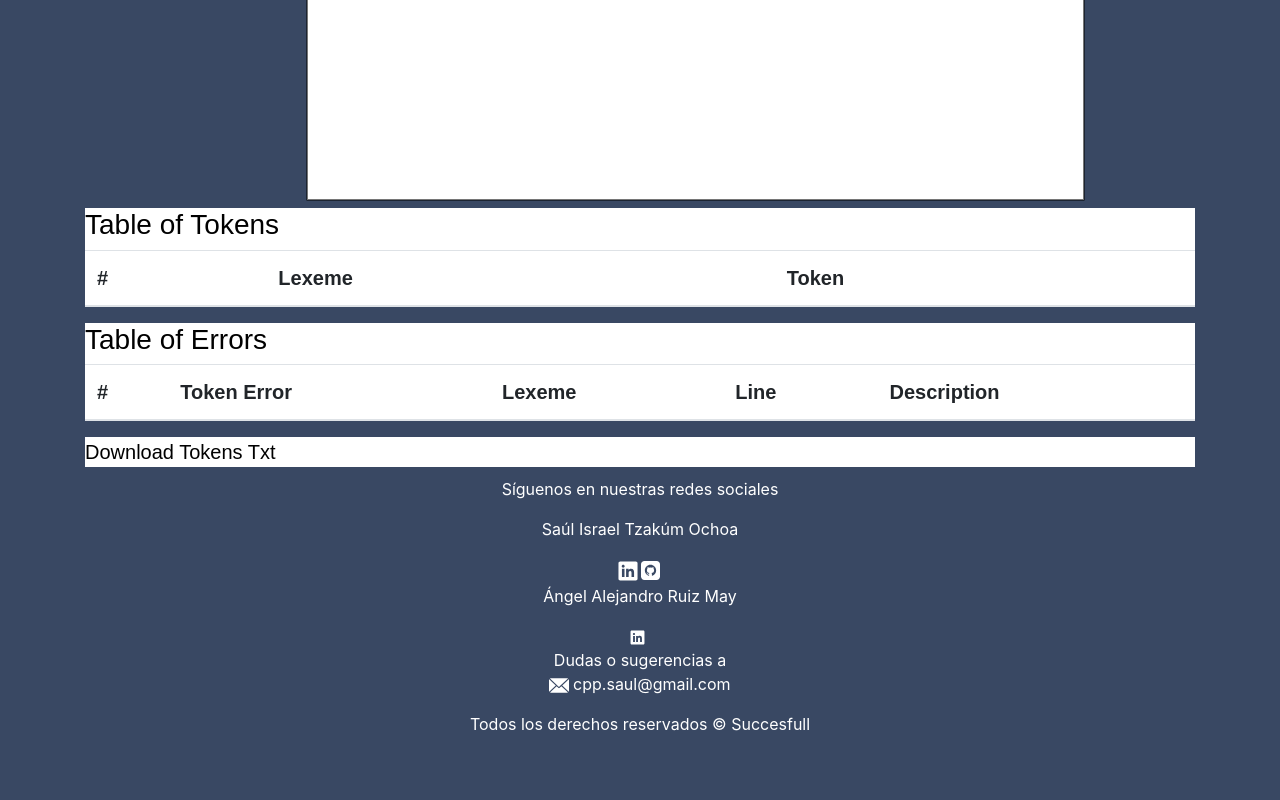
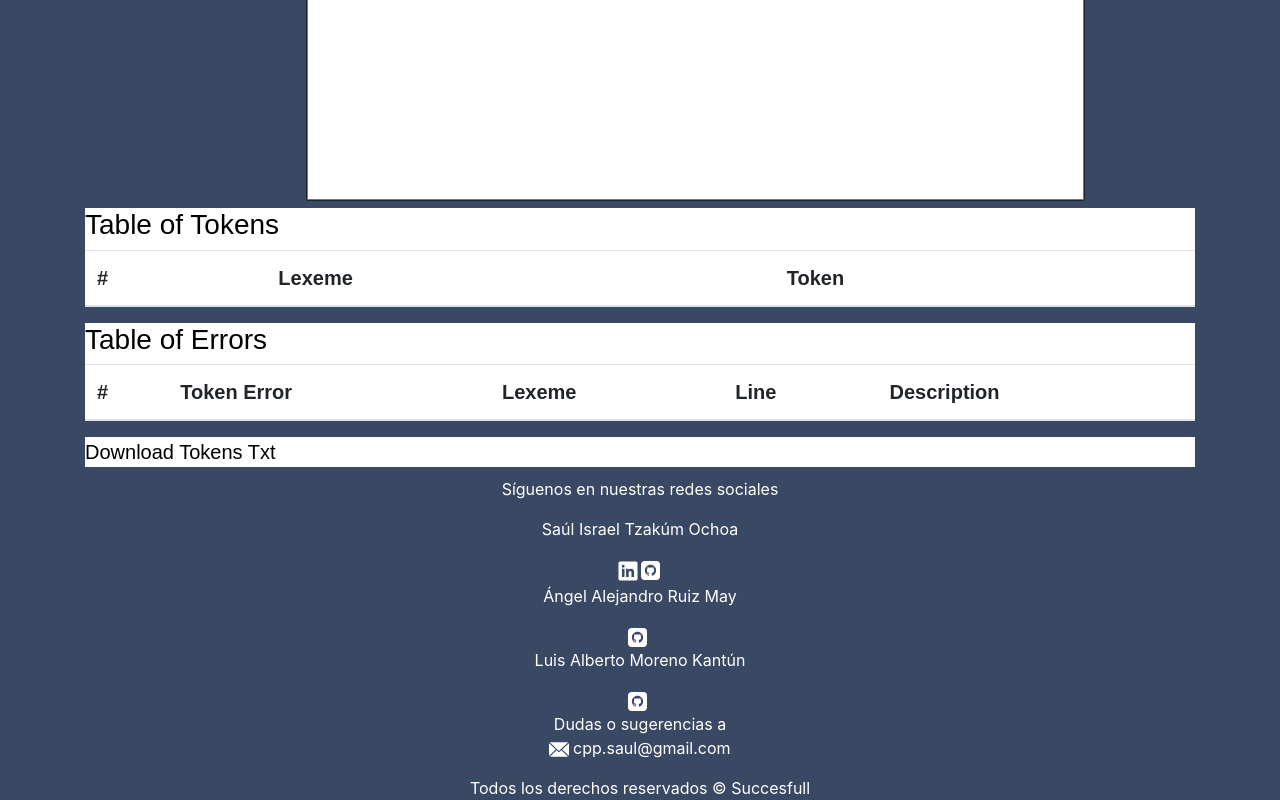
Before and after one commit to AncientGear/syntax-analyzer, an Angular app: page /analyzer in a window 1280 px wide. Shown: the part 1362-2162 px from the top of the page. Before the commit the page ends 2098 px from the top, so only its background shows below. Built offline with nearby package versions, Linux system fonts and the light colour scheme; a web font is replaced by a local one.

Commit message:
Adding luis in footer

```diff
--- a/src/app/components/footer/footer.component.html
+++ b/src/app/components/footer/footer.component.html
@@ -15,7 +15,13 @@
         <p>Ángel Alejandro Ruiz May</p>
         <li>
           <a href="https://github.com/angel2101" target="_blank">
-            <img src="assets/icons/linkedin.svg" class="github" alt="">
+            <img src="assets/icons/github.svg" class="github" alt="">
+          </a>
+        </li>
+        <p>Luis Alberto Moreno Kantún</p>
+        <li>
+          <a href="https://github.com/luismoreno98" target="_blank">
+            <img src="assets/icons/github.svg" class="github" alt="">
           </a>
         </li>
       </ul>
```
